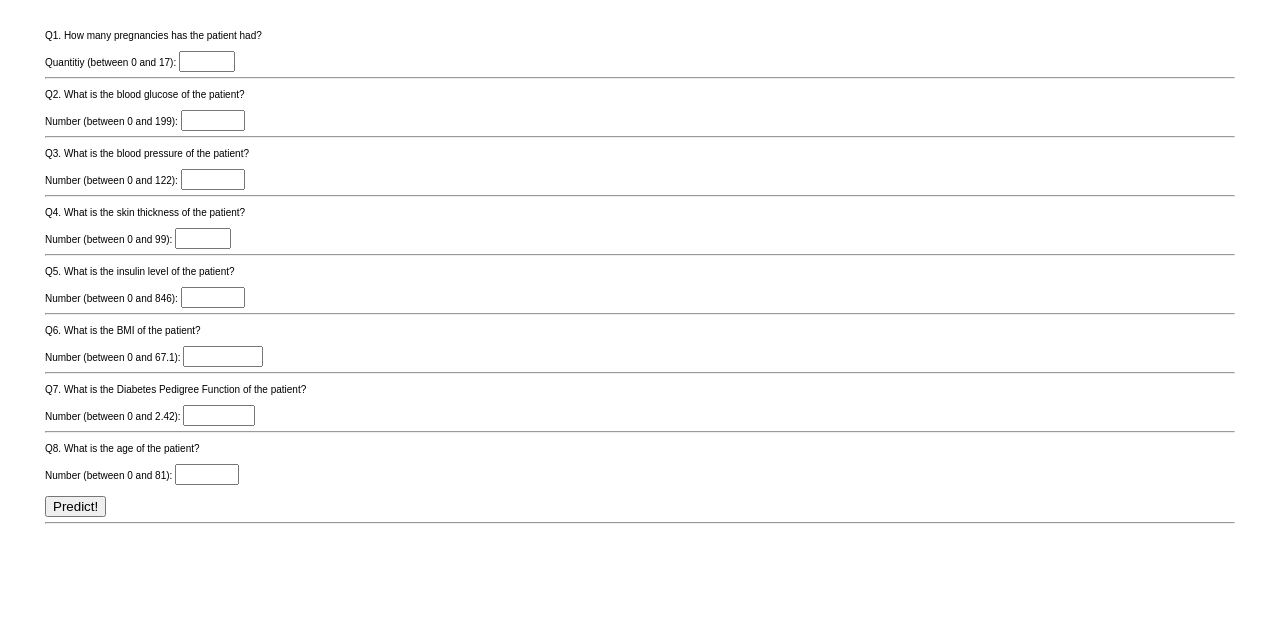
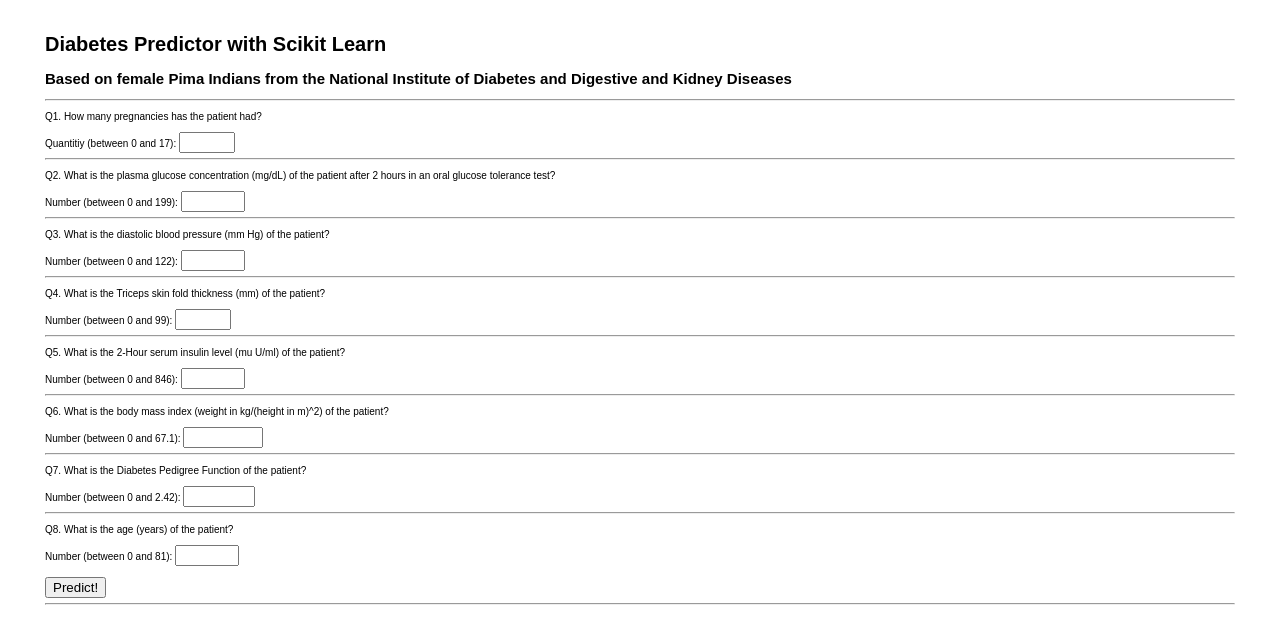
Before and after one commit to HannaMeinikheim/Pima_Heroku, a Flask app: page / in a window 1280 px wide. Shown: the top 644 px of the page. Run offline with Flask 2, Linux system fonts and the light colour scheme; parts of the project's set-up code (start-up, migrations or seed data) failed here and were passed over.

Commit message:
fixed some questions and added a title

```diff
--- a/templates/index.html
+++ b/templates/index.html
@@ -16,28 +16,31 @@
     </style>
   </head>
   <body>
+	<h1>Diabetes Predictor with Scikit Learn</h1>
+	<h2>Based on female Pima Indians from the National Institute of Diabetes and Digestive and Kidney Diseases</h2>
+	<hr>
       <form id="predict" method="POST">
         <p>Q1. How many pregnancies has the patient had?</p>
         <label for ="Pregnancies">Quantitiy (between 0 and 17):</label>
 	<input type="number" id="Pregnancies" name="Pregnancies" min="0" max="17">
         <hr>
-        <p>Q2. What is the blood glucose of the patient?</p>
+        <p>Q2. What is the plasma glucose concentration (mg/dL) of the patient after 2 hours in an oral glucose tolerance test?</p>
         <label for ="Glucose">Number (between 0 and 199):</label>
 	<input type="number" id="Glucose" name="Glucose" min="0" max="199">
         <hr>
-        <p>Q3. What is the blood pressure of the patient?</p>
+        <p>Q3. What is the diastolic blood pressure (mm Hg) of the patient?</p>
         <label for ="BloodPressure">Number (between 0 and 122):</label>
 	<input type="number" id="BloodPressure" name="BloodPressure" min="0" max="122">
         <hr>
-        <p>Q4. What is the skin thickness of the patient?</p>
+        <p>Q4. What is the Triceps skin fold thickness (mm) of the patient?</p>
         <label for ="SkinThickness">Number (between 0 and 99):</label>
 	<input type="number" id="SkinThickness" name="SkinThickness" min="0" max="99">
         <hr>
-        <p>Q5. What is the insulin level of the patient?</p>
+        <p>Q5. What is the 2-Hour serum insulin level (mu U/ml) of the patient?</p>
         <label for ="Insulin">Number (between 0 and 846):</label>
 	<input type="number" id="Insulin" name="Insulin" min="0" max="846">
         <hr>
-        <p>Q6. What is the BMI of the patient?</p>
+        <p>Q6. What is the body mass index (weight in kg/(height in m)^2) of the patient?</p>
         <label for ="BMI">Number (between 0 and 67.1):</label>
 	<input type="number" step="0.01" id="BMI" name="BMI" min="0" max="67.1">
         <hr>
@@ -45,7 +48,7 @@
         <label for ="DiabetesPedigreeFunction">Number (between 0 and 2.42):</label>
 	<input type="number" step="0.01" id="DiabetesPedigreeFunction" name="DiabetesPedigreeFunction" min="0" max="2.42">
         <hr>
-        <p>Q8. What is the age of the patient?</p>
+        <p>Q8. What is the age (years) of the patient?</p>
         <label for ="Age">Number (between 0 and 81):</label>
 	<input type="number" id="Age" name="Age" min="0" max="681">
         <br><br>
```
